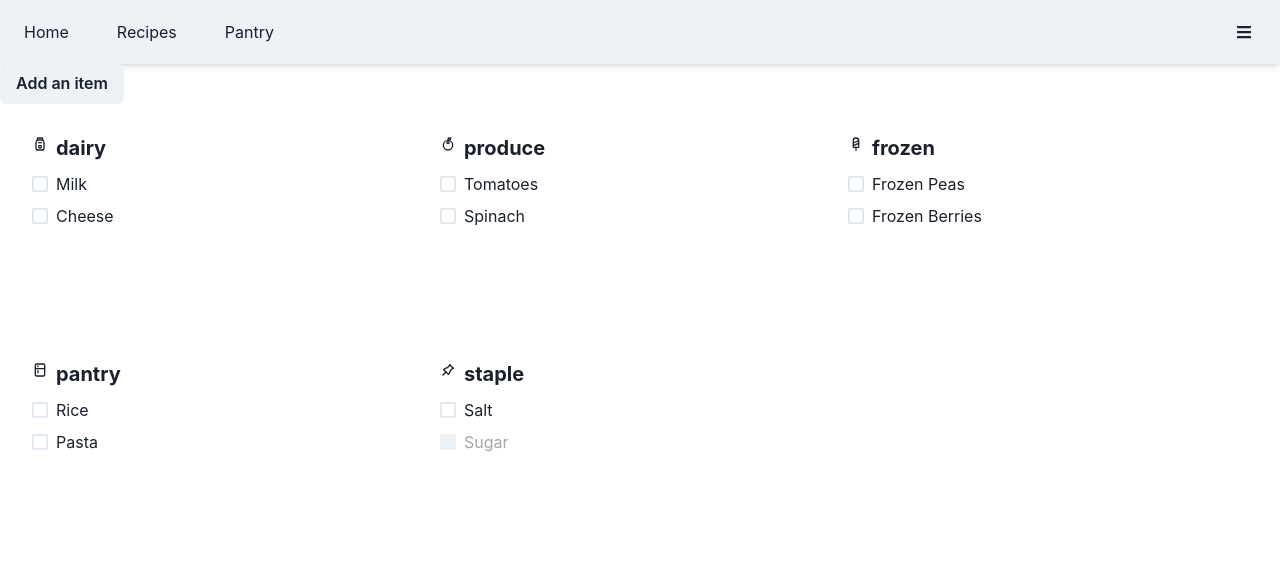
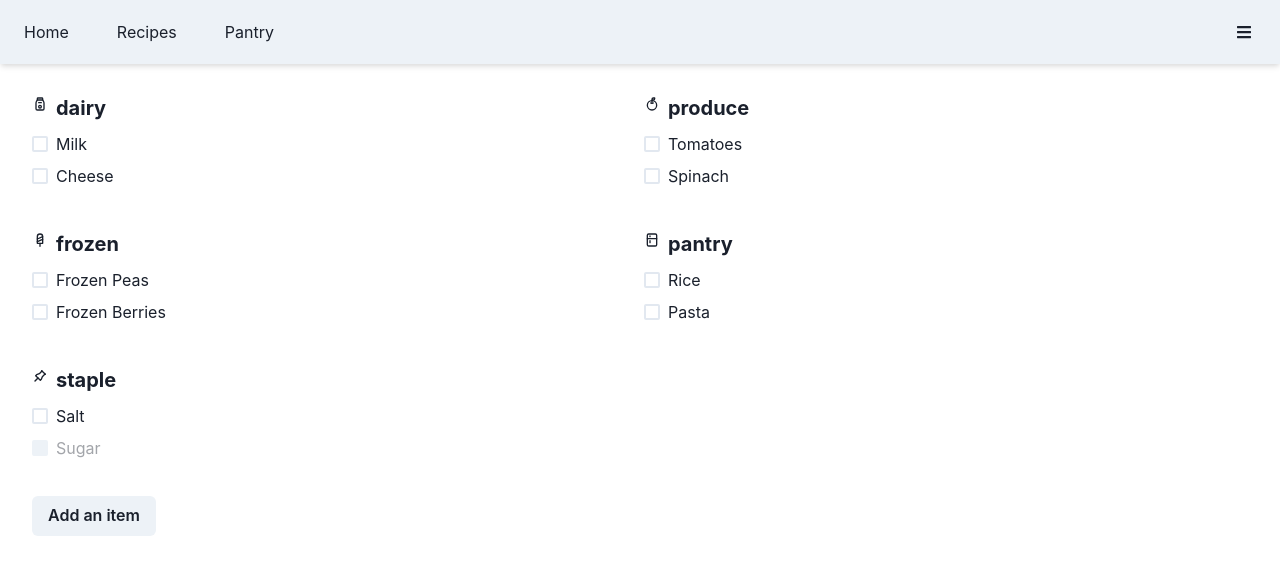
Before and after one commit to ash-bergs/dish-dollar, a Next.js app in the folder frontend/: page /pantry in a window 1280 px wide. Shown: the top 574 px of the page. Built offline with nearby package versions, Linux system fonts and the light colour scheme.

Commit message:
a quick catch up

```diff
--- a/frontend/src/components/Pantry/Pantry.tsx
+++ b/frontend/src/components/Pantry/Pantry.tsx
@@ -1,6 +1,9 @@
 import React, { useState } from 'react';
 import { Box, Flex, Grid, Checkbox, VStack, Heading } from '@chakra-ui/react';
 import { TbPin, TbFridge, TbIceCream, TbApple, TbMilk } from 'react-icons/tb';
+/** component imports */
+import AddItemForm from '@/components/forms/AddItemForm.pantry';
+
 //TODO: add types
 type PantryItem = {
   item: string;
@@ -56,12 +59,7 @@ const Pantry: React.FC<PantryProps> = ({ pantryItems }) => {
 
   return (
     <Box height="calc(100vh - 180px)" p={8}>
-      <Box
-        h="80%"
-        display="grid"
-        gridTemplateColumns="repeat(auto-fill, minmax(350px, 1fr))"
-        gap={2}
-      >
+      <Grid h="50vh" gridTemplateColumns="1fr 1fr" gap={2}>
         {pantryOrder.map((type) => (
           <Box key={type} w="100%">
             <Flex mb={3}>
@@ -79,7 +77,8 @@ const Pantry: React.FC<PantryProps> = ({ pantryItems }) => {
             </VStack>
           </Box>
         ))}
-      </Box>
+      </Grid>
+      <AddItemForm />
     </Box>
   );
 };
--- a/frontend/src/pages/pantry.tsx
+++ b/frontend/src/pages/pantry.tsx
@@ -1,6 +1,6 @@
-import AddItemForm from '@/components/forms/AddPantryItemForm';
 import Header from '@/components/Header';
 import Pantry from '@/components/Pantry';
+
 type PantryItem = {
   item: string;
   type: 'dairy' | 'produce' | 'pantry' | 'staple' | 'frozen';
@@ -86,7 +86,6 @@ export default function Home() {
   return (
     <main>
       <Header />
-      <AddItemForm />
       <Pantry pantryItems={pantryItems} />
     </main>
   );
```
Also changed, not shown: frontend/src/components/forms/AddItemForm.pantry.tsx (renamed from frontend/src/components/forms/AddPantryItemForm.tsx).
